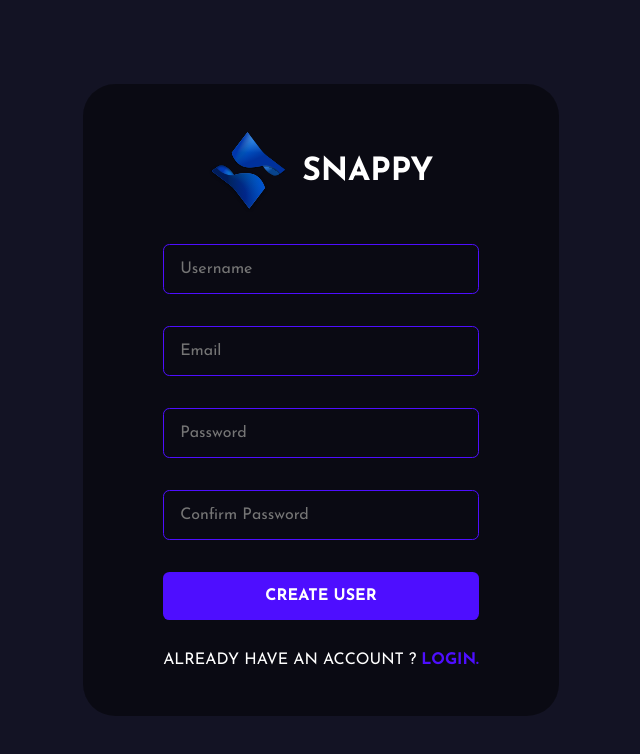
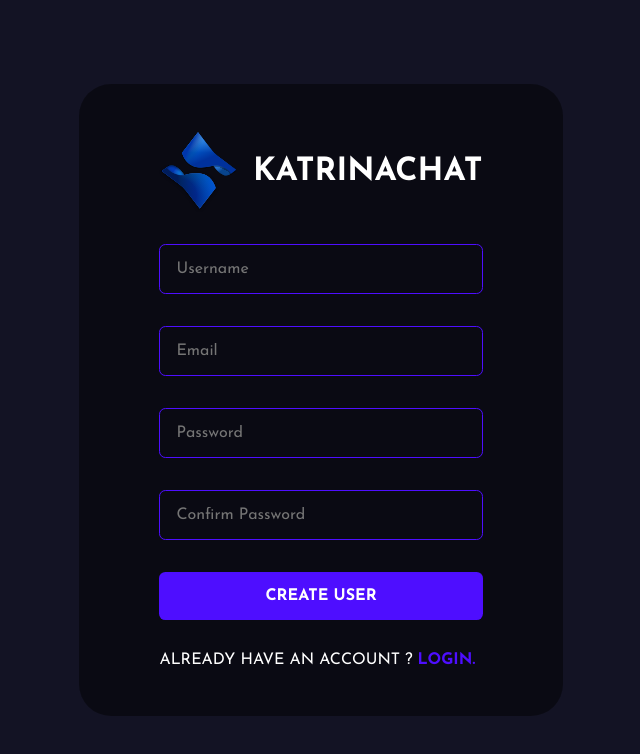
Before and after one commit to Parzeval8/Desarrollo-de-sistemas-multimediales, a React (Create React App) app in the folder public/: page /register in a window 1280 px wide. Shown: the top 754 px of the page, without its empty margins (319-959 px from the left). Built offline with nearby package versions, Linux system fonts and the light colour scheme.

Commit message:
Cambios de titulos

```diff
--- a/public/src/components/Contacts.jsx
+++ b/public/src/components/Contacts.jsx
@@ -22,7 +22,7 @@ export default function Contacts({ contacts, changeChat }) {
         <Container>
           <div className="brand">
             <img src={Logo} alt="logo" />
-            <h3>snappy</h3>
+            <h3>KATRINACHAT</h3>
           </div>
           <div className="contacts">
             {contacts.map((contact, index) => {
--- a/public/src/pages/Register.jsx
+++ b/public/src/pages/Register.jsx
@@ -90,7 +90,7 @@ export default function Register() {
         <form action="" onSubmit={(event) => handleSubmit(event)}>
           <div className="brand">
             <img src={Logo} alt="logo" />
-            <h1>snappy</h1>
+            <h1>KATRINACHAT</h1>
           </div>
           <input
             type="text"
```
